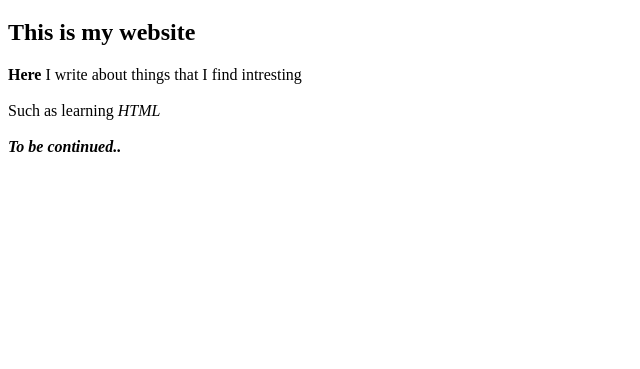
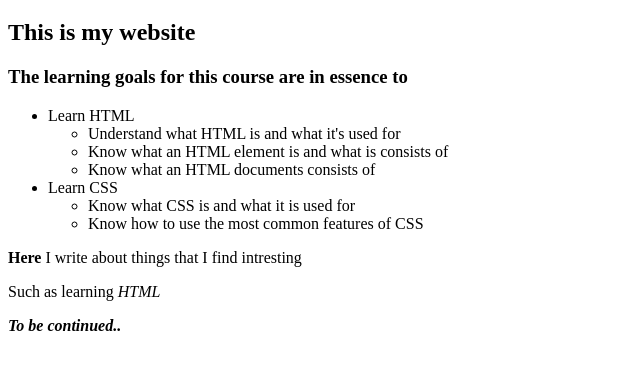
Before and after one commit to Abdulmalik740/lapio-website, a plain HTML site: page index.html in a window 1280 px wide. Shown: the part 61-430 px from the top of the page, without its empty margins (0-640 px from the left). Drawn offline with Linux system fonts and the light colour scheme.

Commit message:
Part 3. add exercise 4

```diff
--- a/index.html
+++ b/index.html
@@ -10,7 +10,21 @@
   <!--Do the exercises here-->
   <h1> Hello </h1>
   <h2><strong> This is my website </strong></h2>
-  <p> <strong>Here</strong> I write about things that I find intresting <br><br>Such as learning<i> HTML </i> <br><br><strong><i>To be continued.. </i></strong> </p>
+  <h3><strong> The learning goals for this course are in essence to </strong></h3>
+  <ul>
+  <li>Learn HTML</li>
+    <ul>
+    <li>Understand what HTML is and what it's used for </li>
+    <li>Know what an HTML element is and what is consists of </li>
+    <li>Know what an HTML documents consists of </li>
+    </ul>
+    <li>Learn CSS </li>
+    <ul>
+    <li>Know what CSS is and what it is used for </li>
+    <li>Know how to use the most common features of CSS </li>
+    </ul>
+  </ul>
+<p><strong>Here</strong> I write about things that I find intresting <p>Such as learning<i> HTML </i></p> <p><strong><i>To be continued.. </i></strong></p> </p>
 </body>
 
 </html>
```
